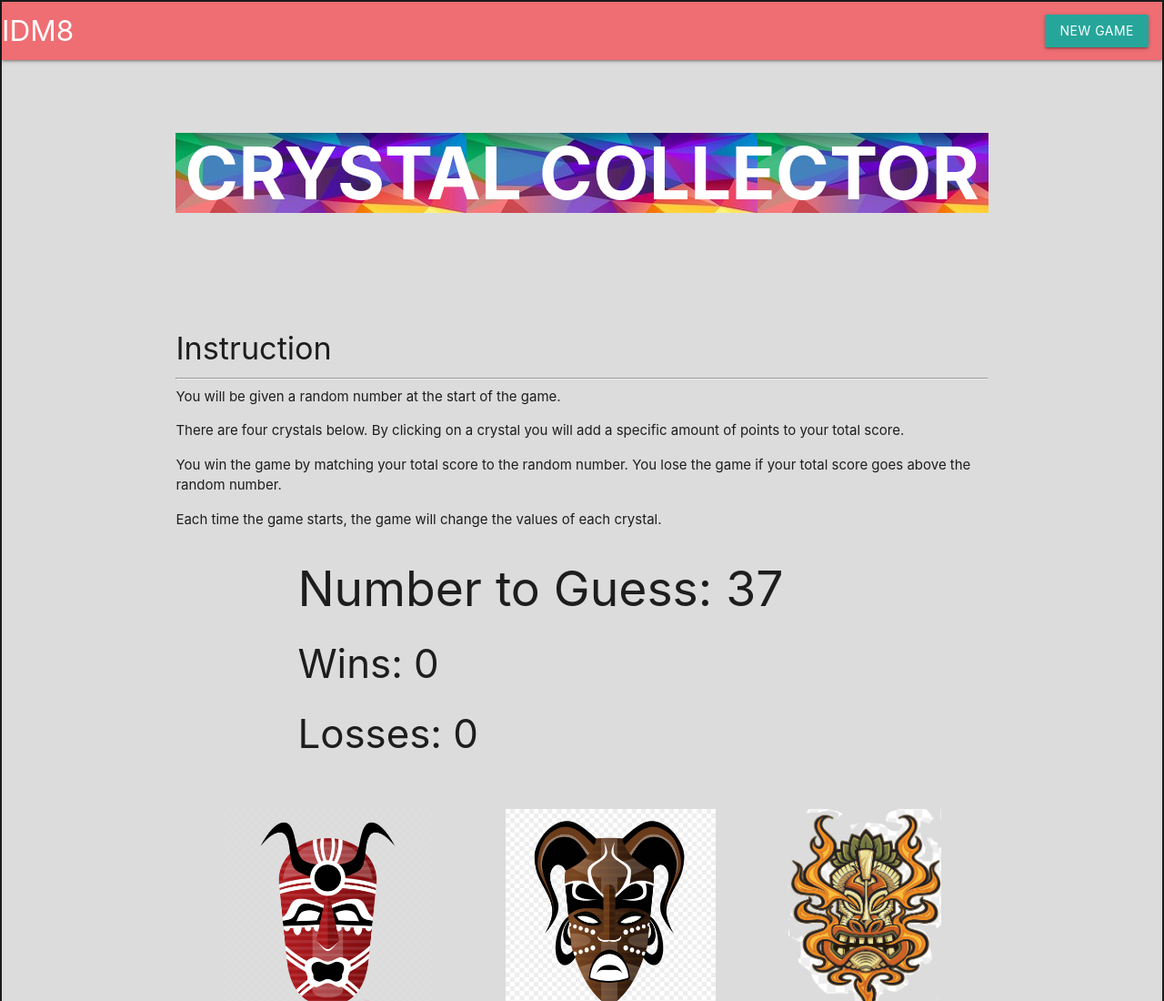
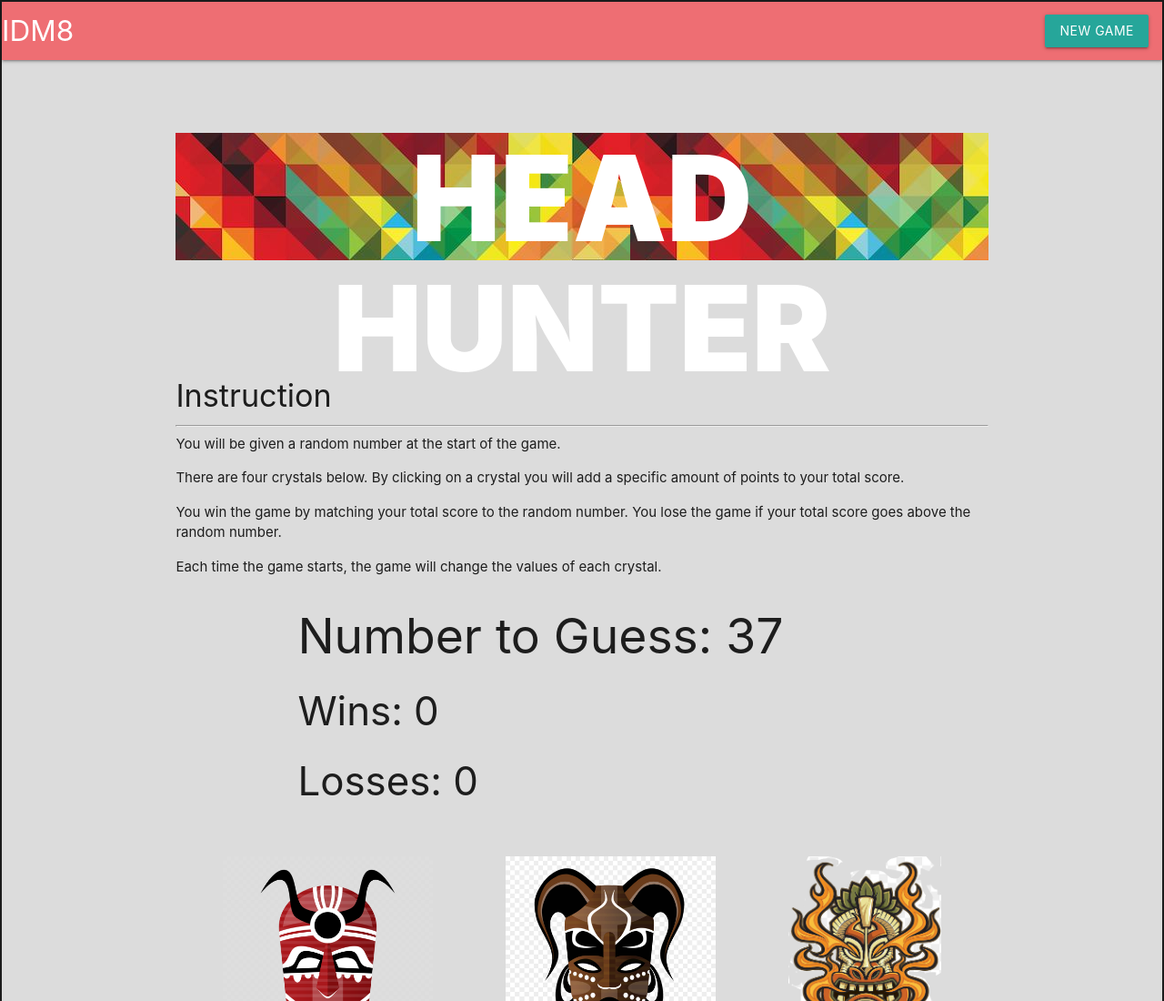
Before and after one commit to InnanaDM/CC-Game, a plain HTML site: page index.html in a window 1280 px wide. Shown: the top 1100 px of the page at 91% size. Drawn offline with nearby package versions, Linux system fonts and the light colour scheme.

Commit message:
changing theme, changing copy

```diff
--- a/assets/css/style.css
+++ b/assets/css/style.css
@@ -32,10 +32,14 @@ div#title {
 
 
 h1.ccTitle
-{	font-size: 80px;
-	background: url("../images/crystalscopy.jpg");
+{	font-size: 130px;
+	background: url("../images/africanAbstract.jpg");
 	color: white;
-	font-weight: 700;
+	font-weight: 900;
+	height: 140px;
+
+	/* padding: 29px; */
+
 	/* background-color: yellow;
 
 	color: white;
--- a/index.html
+++ b/index.html
@@ -28,7 +28,7 @@
 
 
 	<div id = "title">
-		<h1 class ="ccTitle">CRYSTAL COLLECTOR</h1>
+		<h1 class ="ccTitle">HEAD HUNTER</h1>
 	</div>
 
 		<div id="instructions">
```
Also changed, not shown: assets/images/africanAbstract.jpg (added), 3 other files.
